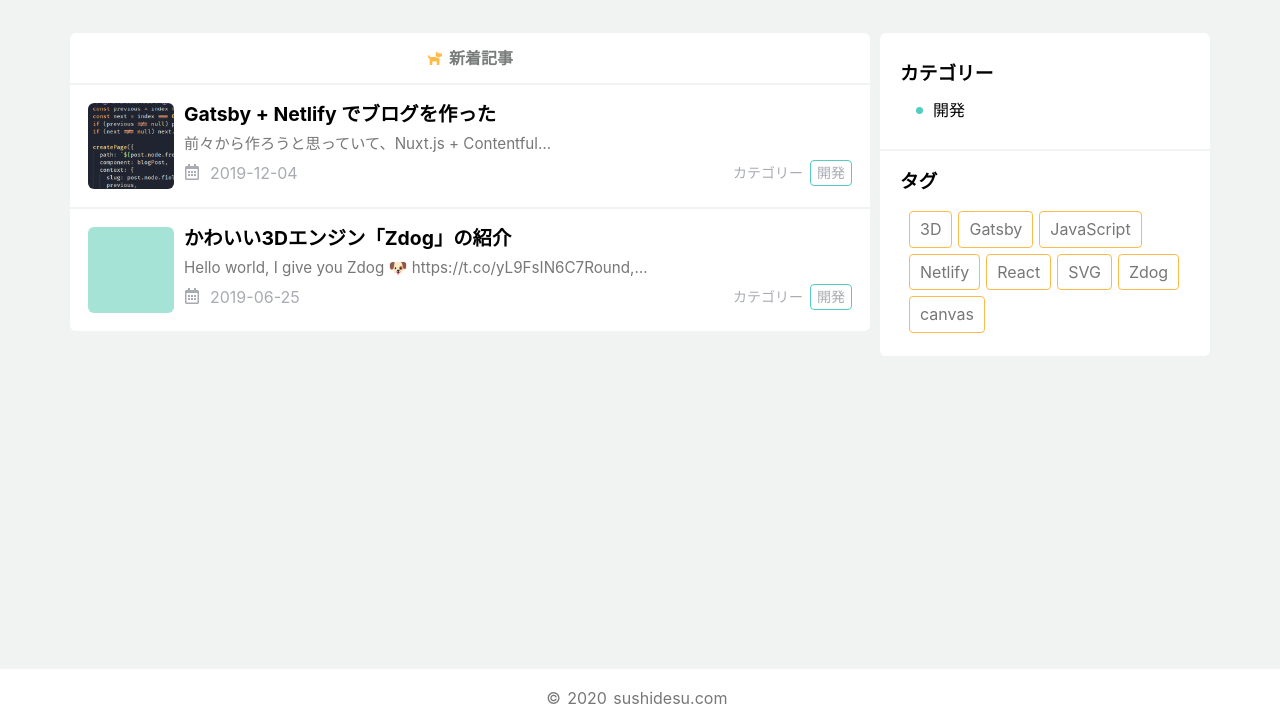
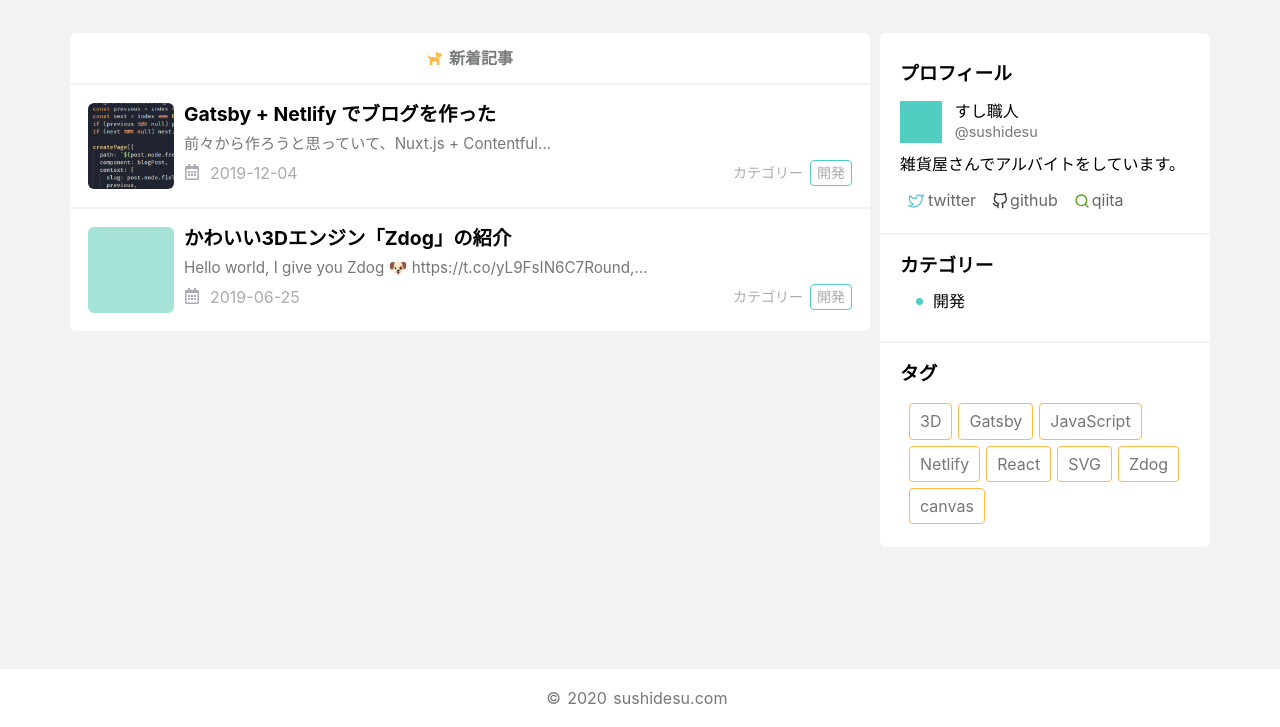
Before and after one commit to sushidesu/sushidesu-blog, a Gatsby site: page / in a window 1280 px wide. Shown: the part 73-800 px from the top of the page. Built offline with nearby package versions, Linux system fonts and the light colour scheme; Gatsby itself is replaced by a stand-in of ours; a small style sheet from the web is missing.

Commit message:
Add profile component

```diff
--- /dev/null
+++ b/src/components/profile.js
@@ -0,0 +1,111 @@
+import React from "react"
+import styled from "styled-components"
+import { FiTwitter, FiGithub, FiSearch } from "react-icons/fi"
+import { colors } from "../styles/GlobalStyle"
+
+const Icon = styled.div`
+  width: 42px;
+  height: 42px;
+  background-color: ${colors.main};
+`
+
+const ProfileCard = styled.div`
+  .card {
+    display: flex;
+    align-items: center;
+  }
+
+  .body {
+    margin: 0.8em 0;
+  }
+
+  .namearea {
+    margin: 0 0.8em;
+    .name {
+      font-size: 1em;
+      font-weight: normal;
+      margin: 0 0 0.1em 0;
+    }
+    .id {
+      font-size: 0.9em;
+      color: ${colors.blackLight};
+    }
+  }
+`
+
+const Links = styled.div`
+  display: flex;
+  .medialink {
+    padding: 4px;
+    margin: 0 4px;
+    display: flex;
+    justify-content: center;
+    align-items: center;
+    cursor: pointer;
+    text-decoration: none;
+  }
+  .icon {
+    margin: 2px 0 0 0;
+    font-size: 1em;
+    transition: .2s;
+    &.twitter {
+      color: #65c7d8;
+    }
+    &.github {
+      margin-right: -2px;
+      color: #333;
+    }
+    &.mail {
+      color: #ff6f63;
+    }
+    &.qiita {
+      margin-right: -2px;
+      color: #4da201;
+    }
+  }
+
+  span {
+    margin-left: 4px;
+    font-size: 1em;
+    color: #666;
+    transition: .2s;
+  }
+
+  .medialink:hover {
+    & span {
+      color: ${colors.link}
+    }
+    & .icon {
+      color: ${colors.link}
+    }
+  }
+`
+
+export default () => (
+  <div>
+    <ProfileCard>
+      <div className={"card"}>
+        <Icon />
+        <div className={"namearea"}>
+          <h3 className={"name"}>すし職人</h3>
+          <span className={"id"}>@sushidesu</span>
+        </div>
+      </div>
+      <p className={"body"}>雑貨屋さんでアルバイトをしています。</p>
+    </ProfileCard>
+    <Links>
+      <a target="_blank" rel="noopener noreferrer" href="https://twitter.com/_sushidesu" className={"medialink"}>
+        <FiTwitter className={"icon twitter"} />
+        <span>twitter</span>
+      </a>
+      <a target="_blank" rel="noopener noreferrer" href="https://github.com/sushi-desu" className={"medialink"}>
+        <FiGithub className={"icon github"} />
+        <span>github</span>
+      </a>
+      <a target="_blank" rel="noopener noreferrer" href="https://qiita.com/sushidesu" className={"medialink"}>
+        <FiSearch className={"icon qiita"} />
+        <span>qiita</span>
+      </a>
+    </Links>
+  </div>
+)
--- a/src/components/sideMenu.js
+++ b/src/components/sideMenu.js
@@ -3,6 +3,7 @@ import { useStaticQuery, graphql } from "gatsby"
 import styled from "styled-components"
 import { colors, length } from "../styles/GlobalStyle"
 
+import Profile from "./profile"
 import { Categories, Tags } from "./modules"
 
 const SideMenu = () => {
@@ -30,6 +31,10 @@ const SideMenu = () => {
 
   return (
     <Aside>
+      <div className={"wrapper"}>
+        <h2>プロフィール</h2>
+        <Profile />
+      </div>
       <div className={"wrapper"}>
         <h2>カテゴリー</h2>
         <Categories categories={categories} />
```
